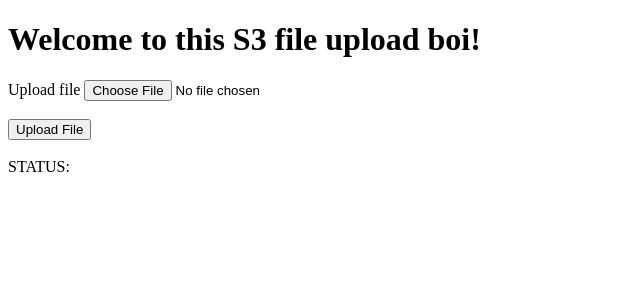
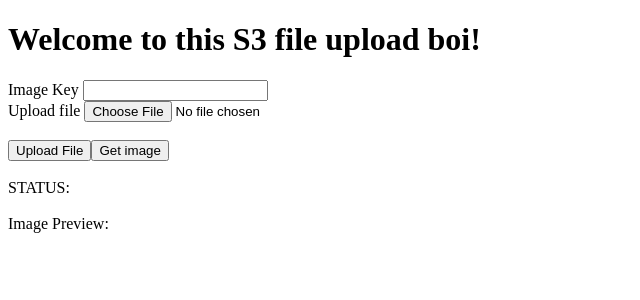
Before and after one commit to GlennHoran/s3-upload, a React (Vite) app in the folder photo-upload-website/: page / in a window 1280 px wide. Shown: the top 300 px of the page, without its empty margins (0-640 px from the left). Built offline with nearby package versions, Linux system fonts and the light colour scheme.

Commit message:
adding get Image code

```diff
--- a/photo-upload-website/src/components/FileUpload.js
+++ b/photo-upload-website/src/components/FileUpload.js
@@ -3,29 +3,27 @@
 
 const FileUpload = props => {
 
-    // const [input, setInput] = useState("");
-    const [url, setUrl] = useState("");
+    const [input, setInput] = useState("");
     const [status, setStatus] = useState("")
     const [file, setFile] = React.useState("");
-
+    const [imageUrl, setImageUrl] = React.useState("");
 
     async function getUrlThenUploadFileToS3() {
         setStatus("Getting PreSigned URL")
         let fileName = file.name
-        let url = await getPreSignedUrl(fileName, "upload")
+        let url = await getPreSignedUrl(fileName)
         setStatus(`URL retrieved, uploading file: ${fileName}`)
-        setUrl(url)
         console.log('url recieved: ', url)
         let status = await uploadFileToS3(url, file)
         setStatus(status)
     }
 
-    // async function getUrlDownload() {
-    //     setLoading(true)
-    //     let url = await getPreSignedUrl(input, "download")
-    //     setUrl(url)
-    //     setLoading(false)
-    // }
+    async function getImage() {
+        setStatus("Fetching presigned URL ")
+        let url = await getPreSignedUrl(input)
+        setStatus("Image URL retrieved")
+        setImageUrl(url)
+    }
 
     function handleUpload(event) {
         setFile(event.target.files[0]);
@@ -33,21 +31,22 @@
 
     return (<div>
         <form>
-        {/*<input onChange={(event) => setInput(event.target.value)}*/}
-        {/*       value={input}/>*/}
+            <label> Image Key  </label>
+        <input onChange={(event) => setInput(event.target.value)}
+               value={input}/>
+               <br/>
                <label> Upload file </label>
             <input type="file" onChange={handleUpload} />
         </form>
         <br/>
-
         <button onClick={() => getUrlThenUploadFileToS3()}>Upload File</button>
-        {/*<button onClick={() => getUrlDownload(input)}>Get presigned URL Download</button>*/}
+        <button onClick={() => getImage()}>Get image</button>
         <br/>
         <br/>
         <div>STATUS: {status}</div>
-        {/*<div>*/}
-        {/*    {JSON.stringify(url)}*/}
-        {/*</div>*/}
+        <br/>
+        <div>Image Preview: </div>
+        <img src={imageUrl} alt=""/>
     </div>)
 }
 
```
Also changed, not shown: photo-upload-website/src/service/axiosService.js (line endings or trailing spaces), 1 other file (tests, documents, lock files or other folders).
